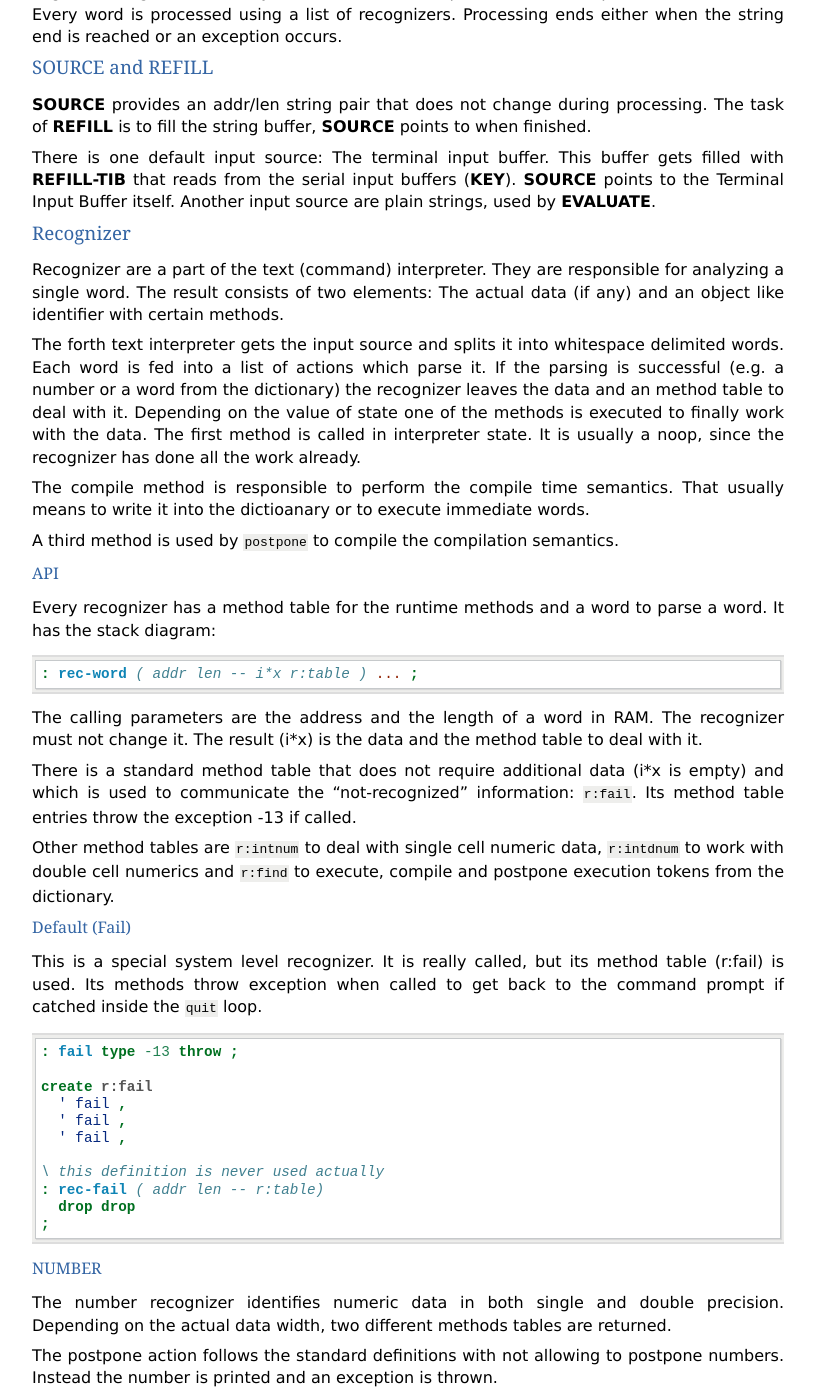
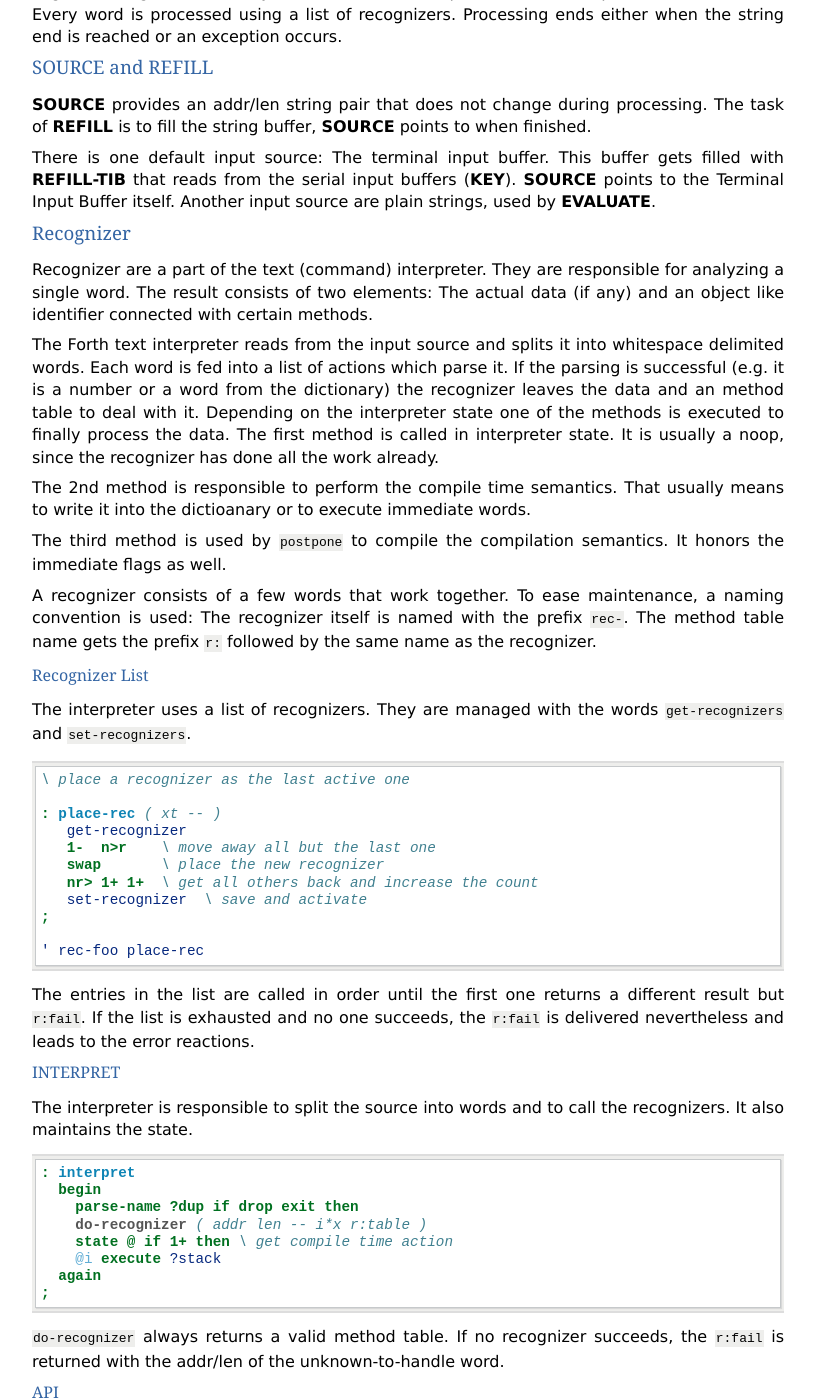
Before and after one commit to wexi/amforth-shadow, a Sphinx documentation site: the page built from doc/source/TG/Architecture.rst, in a window 1280 px wide and 1400 px high, scrolled down 2743 px. Shown: the whole window, without its empty margins (64-880 px from the left). Built offline with Sphinx 7.4.7, drawn with Linux system fonts in a browser that asks for light colours; pages that are not in the unit, such as notebooks, are missing from menus; some of the changed text lies outside the part shown.

Commit message:
More documentation and code cleanups.
git-svn-id: svn://svn.code.sf.net/p/amforth/code/trunk@1543 fd1c0b69-5d68-47f5-910c-86182ebb6ecd

```diff
--- a/doc/source/TG/Architecture.rst
+++ b/doc/source/TG/Architecture.rst
@@ -207,7 +207,7 @@
 Recognizer are a part of the text (command) interpreter.
 They are responsible for analyzing a single word. The
 result consists of two elements: The actual data (if any)
-and an object like identifier with certain methods.
+and an object like identifier connected with certain methods.
 
 .. digraph:: Recognizer
    :inline:
@@ -221,68 +221,139 @@
    "Compile" -> "Get Next Word"
    "Execute" -> "Get Next Word"
 
-The forth text interpreter gets the input source and
-splits it into whitespace delimited words. Each word
+The Forth text interpreter reads from the input source
+and splits it into whitespace delimited words. Each word
 is fed into a list of actions which parse it. If the
-parsing is successful (e.g. a number or a word from
+parsing is successful (e.g. it is a number or a word from
 the dictionary) the recognizer leaves the data and
 an method table to deal with it. Depending on the
-value of state one of the methods is executed to
-finally work with the data. The first method is called
+interpreter state one of the methods is executed to
+finally process the data. The first method is called
 in interpreter state. It is usually a noop, since
 the recognizer has done all the work already.
 
-The compile method is responsible to perform the compile
+The 2nd method is responsible to perform the compile
 time semantics. That usually means to write it into
 the dictioanary or to execute immediate words.
 
-A third method is used by ``postpone`` to compile the
-compilation semantics.
+The third method is used by ``postpone`` to compile the
+compilation semantics. It honors the immediate flags as well.
+
+A recognizer consists of a few words that work together.
+To ease maintenance, a naming convention is used: The
+recognizer itself is named with the prefix ``rec-``. The
+method table name gets the prefix ``r:`` followed by
+the same name as the recognizer.
+
+Recognizer List
+~~~~~~~~~~~~~~~
+
+The interpreter uses a list of recognizers. They are managed
+with the words ``get-recognizers`` and ``set-recognizers``.
+
+.. code-block:: forth
+
+   \ place a recognizer as the last active one
+
+   : place-rec ( xt -- )
+      get-recognizer
+      1-  n>r    \ move away all but the last one
+      swap       \ place the new recognizer
+      nr> 1+ 1+  \ get all others back and increase the count
+      set-recognizer  \ save and activate
+   ;
+
+   ' rec-foo place-rec
+
+The entries in the list are called in order until the first
+one returns a different result but ``r:fail``. If the list
+is exhausted and no one succeeds, the ``r:fail`` is delivered
+nevertheless and leads to the error reactions.
+
+INTERPRET
+~~~~~~~~~
+
+The interpreter is responsible to split the source into words
+and to call the recognizers. It also maintains the state.
+
+.. code-block:: forth
+
+   : interpret
+     begin
+       parse-name ?dup if drop exit then
+       do-recognizer ( addr len -- i*x r:table )
+       state @ if 1+ then \ get compile time action
+       @i execute ?stack
+     again
+   ;
+
+``do-recognizer`` always returns a valid method table. If no
+recognizer succeeds, the ``r:fail`` is returned with the addr/len
+of the unknown-to-handle word.
+
+
 
 API
 ~~~
 
-Every recognizer has a method table for the runtime methods
-and a word to parse a word. It has the stack diagram:
+Every recognizer has a method table for methods to handle the
+data inside the forth interpreter and a word to parse a word.
 
 .. code-block:: forth
 
-   : rec-word ( addr len -- i*x r:table ) ... ;
+   create r:foo
+     :noname ... ; , \ interpret action
+     :noname ... ; , \ compile action
+     :noname ... ; , \ postpone action
 
-The calling parameters are the address and the length of a
-word in RAM. The recognizer must not change it. The result (i*x)
-is the data and the method table to deal with it.
+   : rec-foo ( addr len -- i*x r:foo ) ... ;
+
+The word ``rec-foo`` is the actual recognizer. It analyzes the
+string it gets. There are two results possible: Either the word
+is recognized and the address of the method table is returned
+Or a failure information is generated which is actually a predefined
+method table named ``r:fail``.
+
+The calling parameters to ``rec-foo`` are the address and the length
+of a word in RAM. The recognizer must not change it. The result
+(i*x) is the parsed and converted data and the method table to
+deal with it.
 
 There is a standard method table that does not require
 additional data (i*x is empty) and which is used to communicate
 the "not-recognized" information: ``r:fail``. Its method
 table entries throw the exception -13 if called.
 
-Other method tables are ``r:intnum`` to deal with single cell numeric
-data, ``r:intdnum`` to work with double cell numerics and ``r:find``
-to execute, compile and postpone execution tokens from the dictionary.
+Other pre-defined method tables are ``r:intnum`` to deal with single
+cell numeric data, ``r:intdnum`` to work with double cell numerics and
+``r:find`` to execute, compile and postpone execution tokens from the
+dictionary.
+
+The words in the method tables get the output of the recognizer as input
+on the data stack. They are excpected to consume them during their work.
 
 Default (Fail)
 ~~~~~~~~~~~~~~
 
 This is a special system level recognizer. It is
-really called, but its method table (r:fail) is
-used. Its methods throw exception when called to
-get back to the command prompt if catched inside
-the ``quit`` loop.
+never called, but its method table (r:fail) is
+used as both a error flag and for the final error actions. Its methods
+get the addr/len of a single word. They consume it by printing the
+string and throwing an exception when called. The effect is to get
+back to the command prompt if catched inside the ``quit`` loop.
 
 .. code-block:: forth
 
-   : fail type -13 throw ;
+   : fail:s type -13 throw ;
 
    create r:fail
-     ' fail ,
-     ' fail ,
-     ' fail ,
+     ' fail:s ,
+     ' fail:s ,
+     ' fail:s ,
 
    \ this definition is never used actually
-   : rec-fail ( addr len -- r:table)
-     drop drop
+   : rec-fail ( addr len -- r:fail)
+     r:fail
    ;
 
 NUMBER
@@ -335,27 +406,11 @@
    : rec:find
      find-name ?dup if
        r:find exit
-     then r:fail ;
+     then
+     r:fail
+   ;
 
 
-INTERPRET
-~~~~~~~~~
-
-The interpreter is responsible to split the source into words
-and to call the recognizers. It also maintains the state.
-
-.. code-block:: forth
-
-   : interpret
-     begin
-       parse-name dup 0= if drop drop exit then
-       do-recognizer ( addr len -- i*x r:table )
-       state @ if 1+ then \ get compile time action
-       @i execute ?stack
-     again
-   ;
-
-do-recognizers always returns a valid method table.
 
 Stacks
 ------
```
Also changed, not shown: 5 other files.
